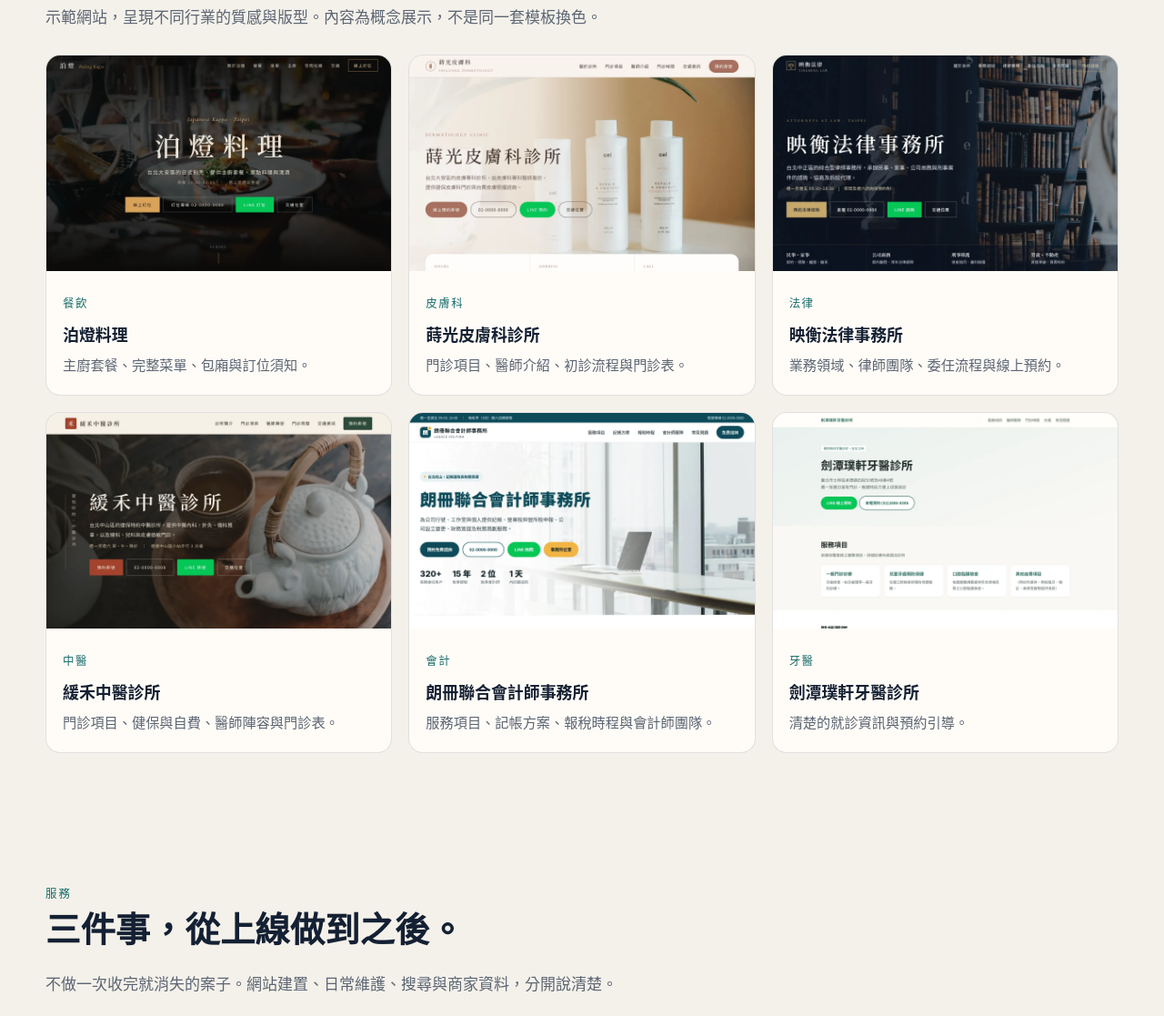
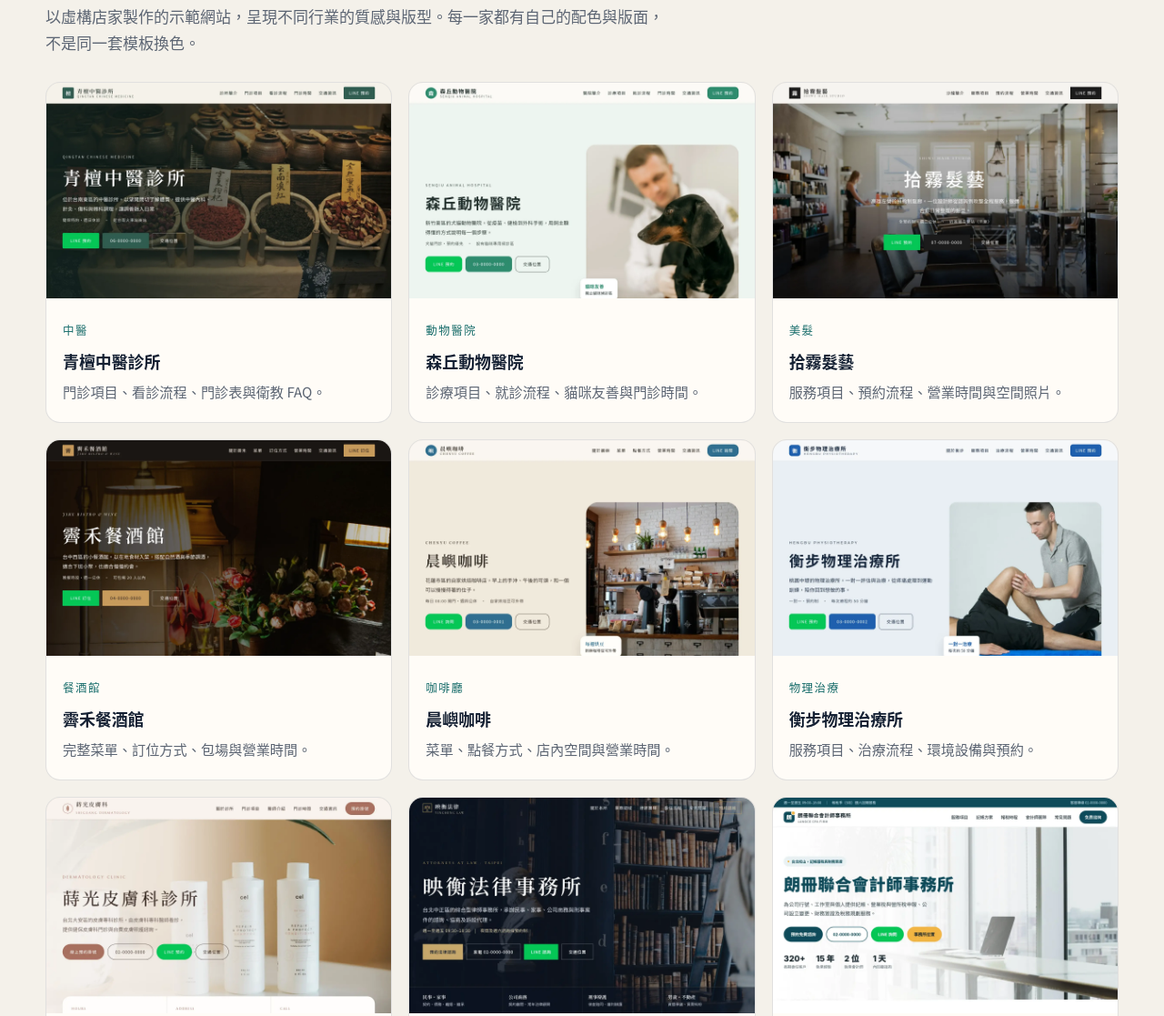
Before and after one commit to kovatw/kovatw.github.io, a plain HTML site: page index.html in a window 1280 px wide. Shown: the part 559-1676 px from the top of the page at 91% size. Drawn offline with Linux system fonts and the light colour scheme.

Commit message:
Portfolio: replace real-shop demo with six fictional shop demos

```diff
--- a/index.html
+++ b/index.html
@@ -47,21 +47,71 @@
     <section class="section work-section wrap" id="work">
       <p class="kicker">作品</p>
       <h2>瀏覽作品</h2>
-      <p class="section-intro">示範網站，呈現不同行業的質感與版型。內容為概念展示，不是同一套模板換色。</p>
+      <p class="section-intro">以虛構店家製作的示範網站，呈現不同行業的質感與版型。每一家都有自己的配色與版面，不是同一套模板換色。</p>
       <div class="work-grid">
-        <a class="work-card" href="demos/bodeng/">
+        <a class="work-card" href="qingtan-tcm/">
           <div class="work-shot">
-            <img src="assets/work/bodeng.webp" alt="泊燈料理示範網站首頁，日式割烹餐廳的主廚套餐與訂位" width="1600" height="1000" loading="eager">
+            <img src="assets/work/qingtan-tcm.webp" alt="青檀中醫診所示範網站首頁，台南中醫診所的門診資訊與預約" width="1600" height="1000" loading="eager">
           </div>
           <div class="work-meta">
-            <span>餐飲</span>
-            <h3>泊燈料理</h3>
-            <p>主廚套餐、完整菜單、包廂與訂位須知。</p>
+            <span>中醫</span>
+            <h3>青檀中醫診所</h3>
+            <p>門診項目、看診流程、門診表與衛教 FAQ。</p>
+          </div>
+        </a>
+        <a class="work-card" href="senqiu-vet/">
+          <div class="work-shot">
+            <img src="assets/work/senqiu-vet.webp" alt="森丘動物醫院示範網站首頁，犬貓門診與預約資訊" width="1600" height="1000" loading="eager">
+          </div>
+          <div class="work-meta">
+            <span>動物醫院</span>
+            <h3>森丘動物醫院</h3>
+            <p>診療項目、就診流程、貓咪友善與門診時間。</p>
+          </div>
+        </a>
+        <a class="work-card" href="shiwu-hair/">
+          <div class="work-shot">
+            <img src="assets/work/shiwu-hair.webp" alt="拾霧髮藝示範網站首頁，預約制美髮沙龍" width="1600" height="1000" loading="eager">
+          </div>
+          <div class="work-meta">
+            <span>美髮</span>
+            <h3>拾霧髮藝</h3>
+            <p>服務項目、預約流程、營業時間與空間照片。</p>
+          </div>
+        </a>
+        <a class="work-card" href="jihe-bistro/">
+          <div class="work-shot">
+            <img src="assets/work/jihe-bistro.webp" alt="霽禾餐酒館示範網站首頁，餐酒館菜單與訂位" width="1600" height="1000" loading="lazy">
+          </div>
+          <div class="work-meta">
+            <span>餐酒館</span>
+            <h3>霽禾餐酒館</h3>
+            <p>完整菜單、訂位方式、包場與營業時間。</p>
+          </div>
+        </a>
+        <a class="work-card" href="chenyu-coffee/">
+          <div class="work-shot">
+            <img src="assets/work/chenyu-coffee.webp" alt="晨嶼咖啡示範網站首頁，自家烘焙咖啡店" width="1600" height="1000" loading="lazy">
+          </div>
+          <div class="work-meta">
+            <span>咖啡廳</span>
+            <h3>晨嶼咖啡</h3>
+            <p>菜單、點餐方式、店內空間與營業時間。</p>
+          </div>
+        </a>
+        <a class="work-card" href="hengbu-pt/">
+          <div class="work-shot">
+            <img src="assets/work/hengbu-pt.webp" alt="衡步物理治療所示範網站首頁，物理治療服務與預約" width="1600" height="1000" loading="lazy">
+          </div>
+          <div class="work-meta">
+            <span>物理治療</span>
+            <h3>衡步物理治療所</h3>
+            <p>服務項目、治療流程、環境設備與預約。</p>
           </div>
         </a>
         <a class="work-card" href="demos/shiguang-derma/">
           <div class="work-shot">
-            <img src="assets/work/shiguang-derma.webp" alt="蒔光皮膚科診所示範網站首頁，門診資訊與預約掛號" width="1600" height="1000" loading="eager">
+            <img src="assets/work/shiguang-derma.webp" alt="蒔光皮膚科診所示範網站首頁，門診資訊與預約掛號" width="1600" height="1000" loading="lazy">
           </div>
           <div class="work-meta">
             <span>皮膚科</span>
@@ -71,22 +121,12 @@
         </a>
         <a class="work-card" href="demos/yingheng-law/">
           <div class="work-shot">
-            <img src="assets/work/yingheng-law.webp" alt="映衡法律事務所示範網站首頁，業務領域與預約諮詢" width="1600" height="1000" loading="eager">
+            <img src="assets/work/yingheng-law.webp" alt="映衡法律事務所示範網站首頁，業務領域與預約諮詢" width="1600" height="1000" loading="lazy">
           </div>
           <div class="work-meta">
             <span>法律</span>
             <h3>映衡法律事務所</h3>
             <p>業務領域、律師團隊、委任流程與線上預約。</p>
-          </div>
-        </a>
-        <a class="work-card" href="demos/huanhe-tcm/">
-          <div class="work-shot">
-            <img src="assets/work/huanhe-tcm.webp" alt="緩禾中醫診所示範網站首頁，門診項目與掛號資訊" width="1600" height="1000" loading="lazy">
-          </div>
-          <div class="work-meta">
-            <span>中醫</span>
-            <h3>緩禾中醫診所</h3>
-            <p>門診項目、健保與自費、醫師陣容與門診表。</p>
           </div>
         </a>
         <a class="work-card" href="demos/langce-cpa/">
@@ -97,16 +137,6 @@
             <span>會計</span>
             <h3>朗冊聯合會計師事務所</h3>
             <p>服務項目、記帳方案、報稅時程與會計師團隊。</p>
-          </div>
-        </a>
-        <a class="work-card" href="https://kova.tw/jiantan-puxuan/" target="_blank" rel="noopener noreferrer">
-          <div class="work-shot">
-            <img src="assets/work/jiantan-puxuan.webp" alt="劍潭璞軒牙醫診所示範網站首頁，就診資訊與預約引導" width="1600" height="1000" loading="lazy">
-          </div>
-          <div class="work-meta">
-            <span>牙醫</span>
-            <h3>劍潭璞軒牙醫診所</h3>
-            <p>清楚的就診資訊與預約引導。</p>
           </div>
         </a>
       </div>
@@ -228,7 +258,7 @@
         <img src="assets/logo.svg" alt="" width="28" height="28">
         <span>Kova 網站建置工作室</span>
       </a>
-      <p>示範頁僅供版型參考。聯絡信箱 <a href="mailto:kovatw.studio@gmail.com">kovatw.studio@gmail.com</a></p>
+      <p>作品集皆為虛構店家示範，僅供版型參考。聯絡信箱 <a href="mailto:kovatw.studio@gmail.com">kovatw.studio@gmail.com</a></p>
     </div>
   </footer>
   <script src="assets/site.js"></script>
```
Also changed, not shown: assets/work/bodeng.webp (deleted), assets/work/chenyu-coffee.webp (added), assets/work/hengbu-pt.webp (added), assets/work/huanhe-tcm.webp (deleted), assets/work/jiantan-puxuan.webp (deleted), assets/work/jihe-bistro.webp (added), assets/work/qingtan-tcm.webp (added), assets/work/senqiu-vet.webp (added), assets/work/shiwu-hair.webp (added), 1 other file.
